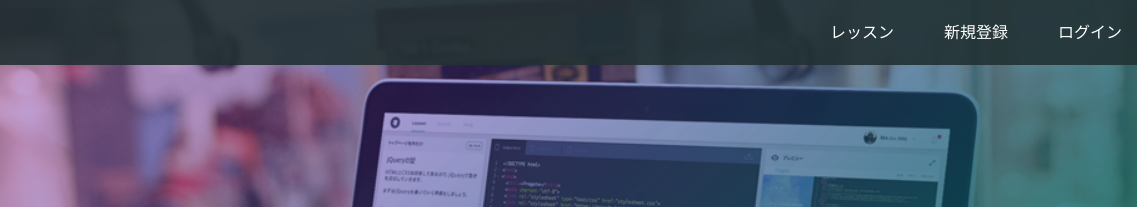
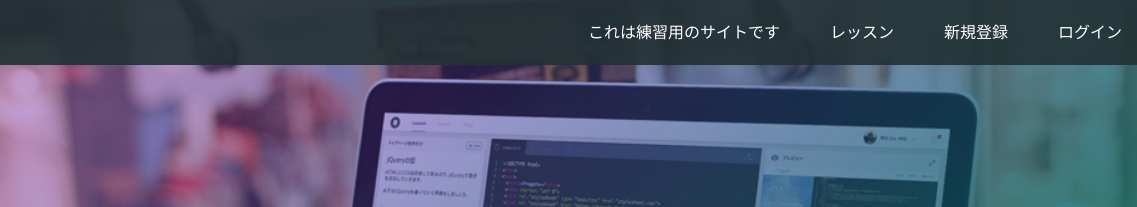
Before and after one commit to portfolio-site/.github.io, a plain HTML site: page index.html in a window 1280 px wide. Shown: the top 207 px of the page, 143-1280 px from the left. Drawn offline with Linux system fonts and the light colour scheme.

Commit message:
Update index.html

```diff
--- a/index.html
+++ b/index.html
@@ -15,6 +15,7 @@
       </div>
       <span class="fa fa-bars menu-icon"></span>
       <div class="header-right">
+        <a href="#">これは練習用のサイトです</a>
         <a href="#">レッスン</a>
         <a href="#">新規登録</a>
         <a href="#" class="login">ログイン</a>
```
